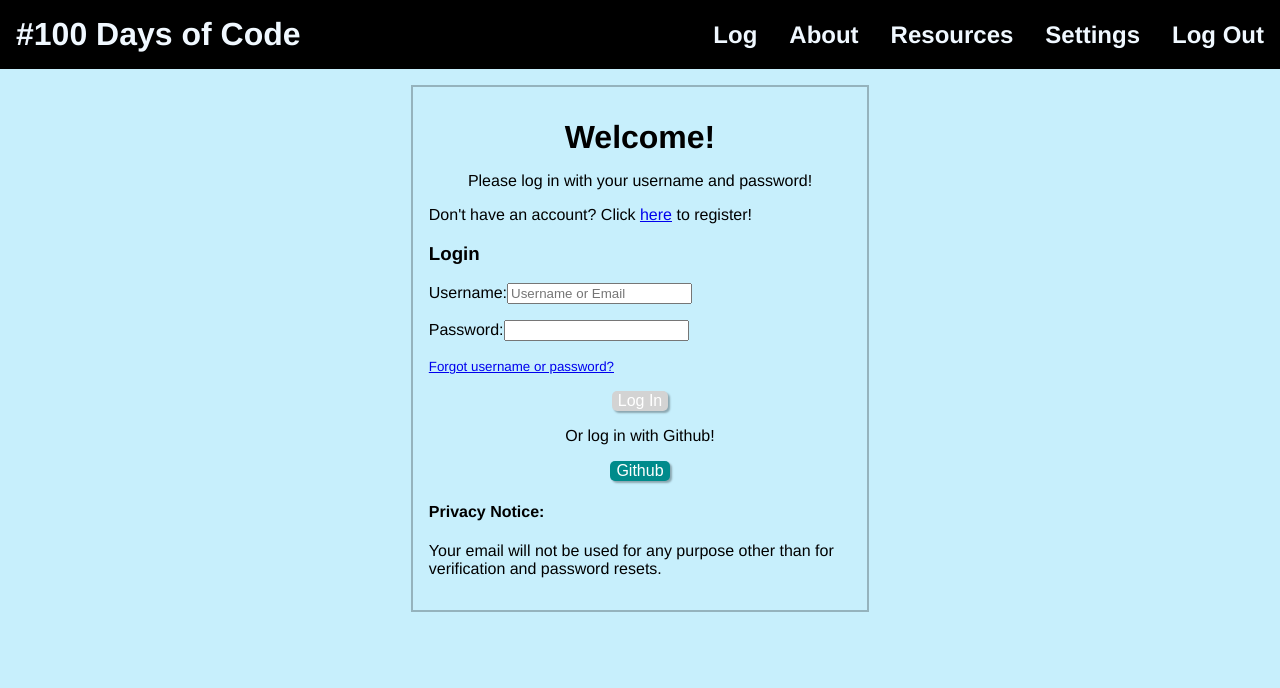
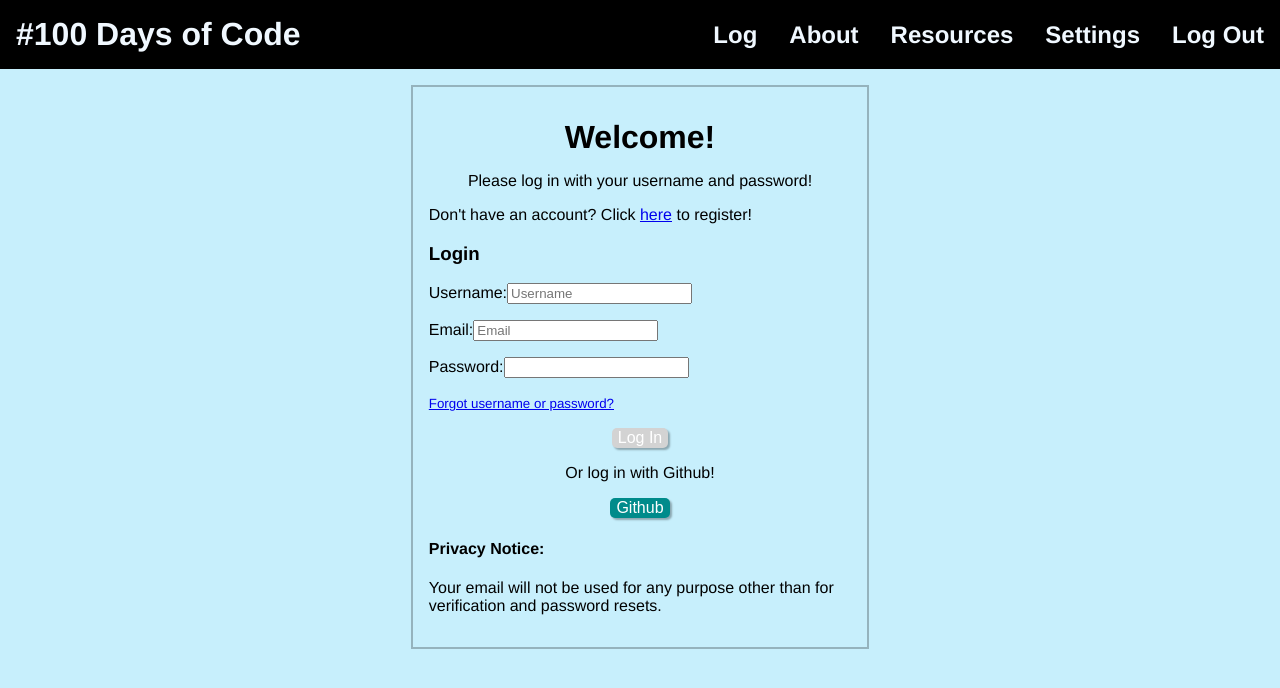
Before and after one commit to jckuhl/100DaysOfCodeV3, a Vue app: page /#/ in a window 1280 px wide. Shown: the top 688 px of the page. Built offline with nearby package versions, Linux system fonts and the light colour scheme.

Commit message:
bcrypt and user registration MVP

```diff
--- a/package.json
+++ b/package.json
@@ -6,7 +6,7 @@
     "serve": "vue-cli-service serve",
     "build": "vue-cli-service build",
     "lint": "vue-cli-service lint",
-    "server": "node ./src/server/server.js"
+    "server": "clear && node ./src/server/server.js"
   },
   "dependencies": {
     "bcrypt": "^3.0.2",
--- a/src/components/login/Login.vue
+++ b/src/components/login/Login.vue
@@ -23,8 +23,21 @@
                     name="username"
                     id="username"
                     autocomplete="username"
-                    placeholder="Username or Email"
+                    placeholder="Username"
                     v-model="inputUser.username"
+                    :class="{ danger: userNameFailed }"
+                    required
+                />
+            </p>
+            <p>
+                <label for="email">Email:</label>
+                <input
+                    type="text"
+                    name="email"
+                    id="email"
+                    autocomplete="email"
+                    placeholder="Email"
+                    v-model="inputUser.email"
                     :class="{ danger: userNameFailed }"
                     required
                 />
@@ -136,12 +149,13 @@ export default {
         },
         register(event) {
             event.preventDefault();
-            const newUser = new User({
+            const newUser = {
                 name: this.inputUser.name,
                 email: this.inputUser.email,
+                username: this.inputUser.username,
                 password: this.inputUser.password,
-                email: this.inputUser.email,
-            });
+                confirmPassword: this.inputUser.confirmPassword
+            };
             const options = httpUtils.setHTTPOptions({ method: 'POST', body: newUser});
             const url = httpUtils.setURIString({ params: ['register']});
             fetch(url, options);
--- a/src/components/mainbody/Main.vue
+++ b/src/components/mainbody/Main.vue
@@ -125,7 +125,8 @@ export default {
             // TODO: Modify uri string to include user id
             let url = httpUtils.setURIString({ params: ['posts']});
             statuses = await httpUtils.ajax(url);
-            this.statuses = statuses.map(populatePosts).sort(By.DateDesc);
+            this.statuses = statuses.map(populatePosts)
+                                    .sort(By.DateDesc);
         }
         sessionStorage.setItem('statuses', JSON.stringify(this.statuses));
         let ids = this.statuses.map(status => status.id);
--- a/src/components/mainbody/StatusPost.vue
+++ b/src/components/mainbody/StatusPost.vue
@@ -82,7 +82,6 @@ export default {
             });
             this.$emit('new-post', post);
             const options = httpUtils.setHTTPOptions({ method: 'POST', body: post});
-            console.log(options);
             const url = httpUtils.setURIString({ params: ['post']});
             fetch(url, options);
             this.title = '';
--- a/src/models/utilities.js
+++ b/src/models/utilities.js
@@ -47,10 +47,10 @@ export default {
      */
     By: {
         DateDesc(A, B) {
-            B.date.valueOf() - A.date.valueOf()
+            return B.date.valueOf() - A.date.valueOf()
         },
         DateAsc(A, B) {
-            A.date.valueOf() - B.date.valueOf()
+            return A.date.valueOf() - B.date.valueOf()
         }
     },
 
--- a/src/router/router.js
+++ b/src/router/router.js
@@ -8,7 +8,7 @@ import Resources from './../components/resources/Resources.vue';
 
 Vue.use(VueRouter);
 
-export default new VueRouter({
+const router = new VueRouter({
     routes: [
         {
             path: '/',
@@ -38,3 +38,16 @@ export default new VueRouter({
         }
     ]
 });
+
+router.beforeEach((to, from, next)=> {
+    if(to.name !== 'login') {
+        //TODO: Authentication
+        //! FOR NOW JUST GO
+        next();
+    } else {
+        // if we're going to log in who cares if we're logged in?
+        next();
+    }
+})
+
+export default router;
```
Also changed, not shown: src/server/models/user.model.js (+3 -9 lines), src/server/server.js (+13 -0 lines), 1 other file (tests, documents, lock files or other folders).
